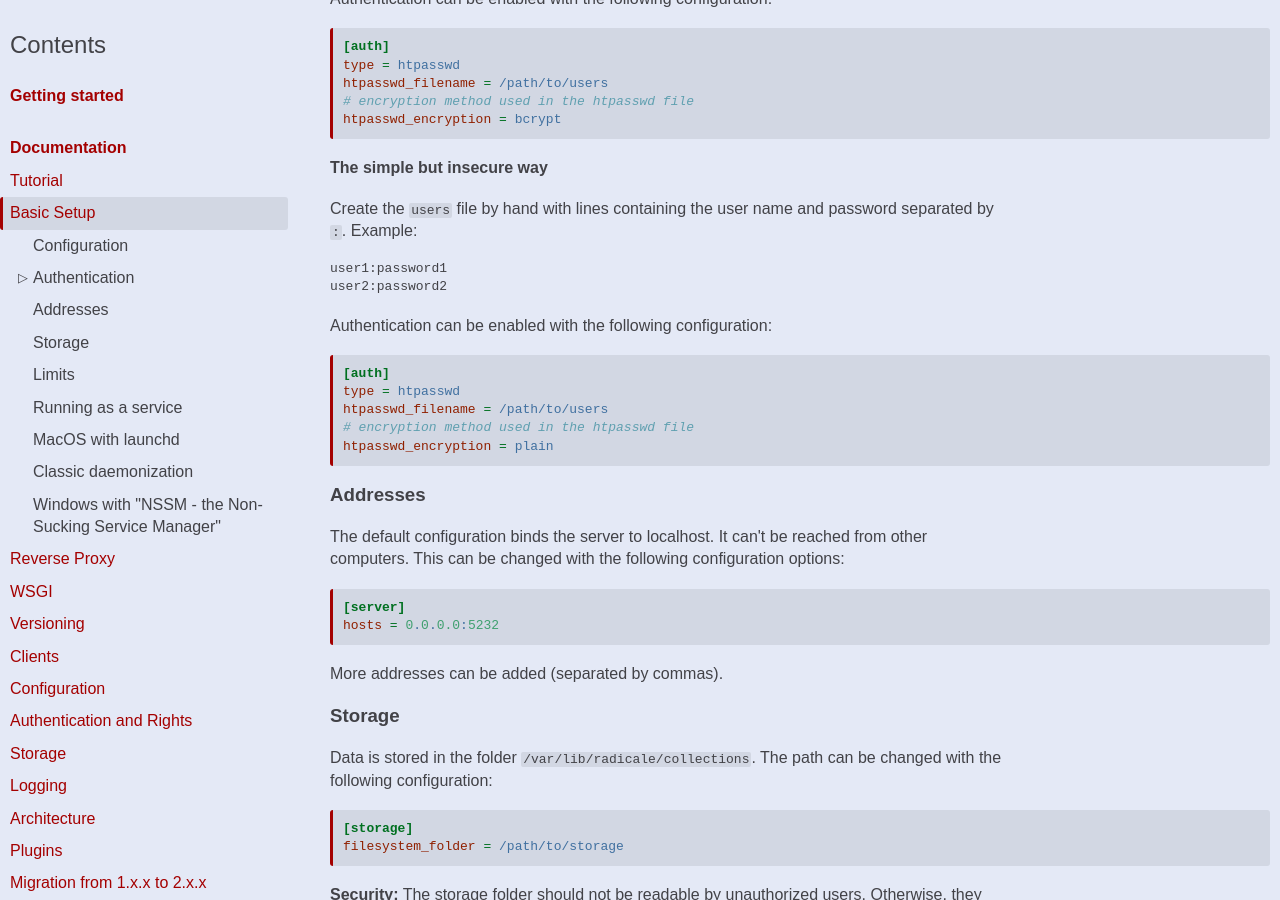
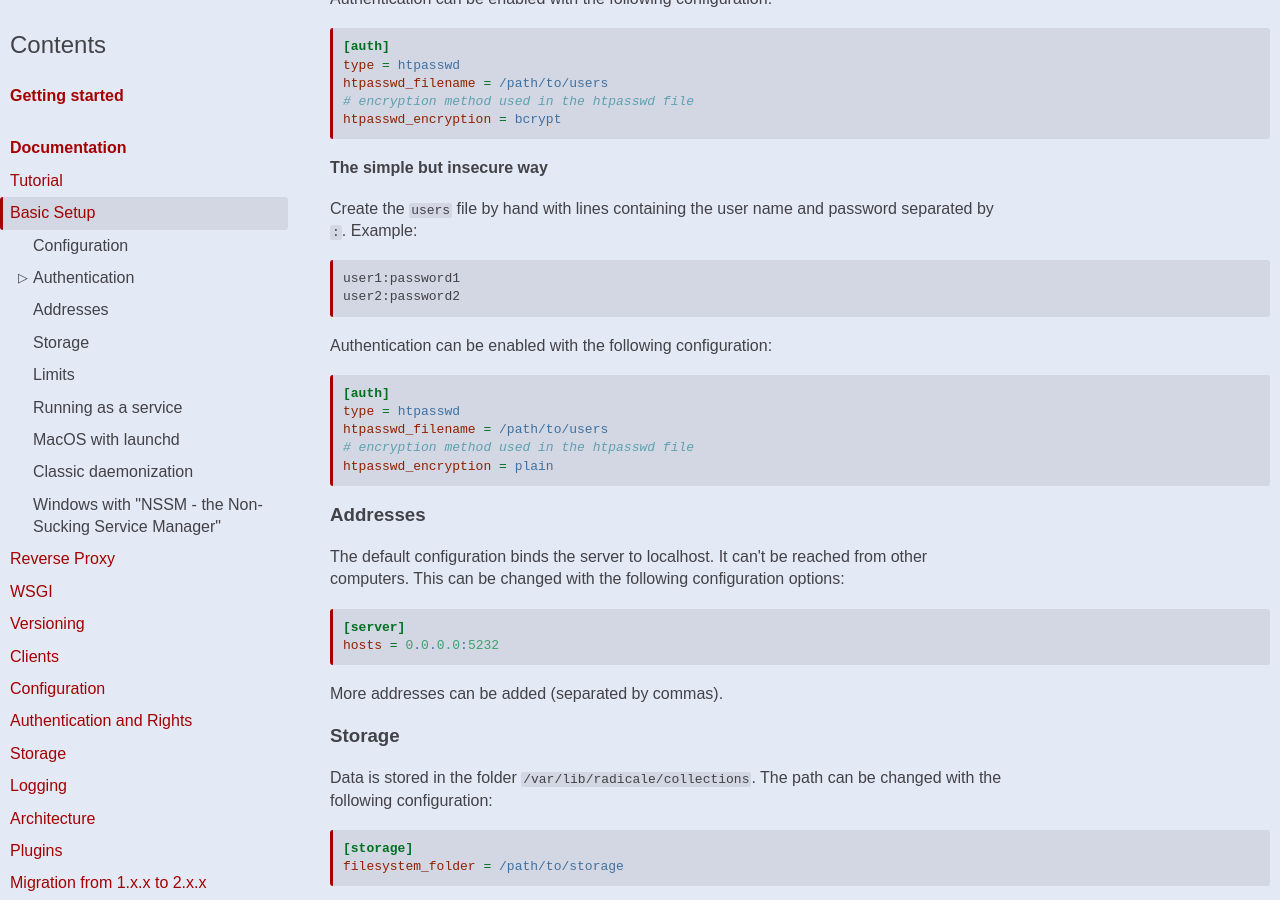
Before and after one commit to Kozea/Radicale, a Jekyll site: the page beta/master.html, which Jekyll copies as it is, in a window 1280 px wide and 900 px high, scrolled down 3938 px. Built offline with Jekyll 4.4.1, drawn with Linux system fonts in a browser that asks for light colours.

Commit message:
Improve styling

```diff
--- a/beta/assets/default.css
+++ b/beta/assets/default.css
@@ -94,6 +94,11 @@
         /* Override changes made by JS to HTMLElement */
         max-height: none !important;
     }
+
+    table, tr, td, th, thead {
+        border: 1px solid black;
+        border-collapse: collapse;
+    }
 }
 
 @media print {
--- a/beta/assets/screen.css
+++ b/beta/assets/screen.css
@@ -180,7 +180,7 @@
 }
 
 .tableContainer {
-    overflow-x: scroll;
+    overflow: auto;
 }
 
 blockquote {
@@ -200,11 +200,16 @@
     margin-bottom: 0;
 }
 
-div.sourceCode {
+div.sourceCode, :not(div) > pre {
     border-radius: 3px;
     background-color: #D2D7E3;
     padding: 10px;
     border-left: 3px solid #a40000;
+    overflow: auto;
+}
+
+pre > code {
+    white-space: pre;
 }
 
 :not(pre) > code {
```
